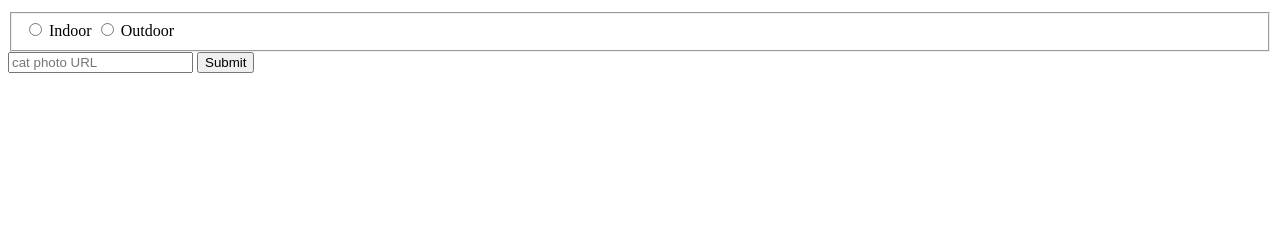
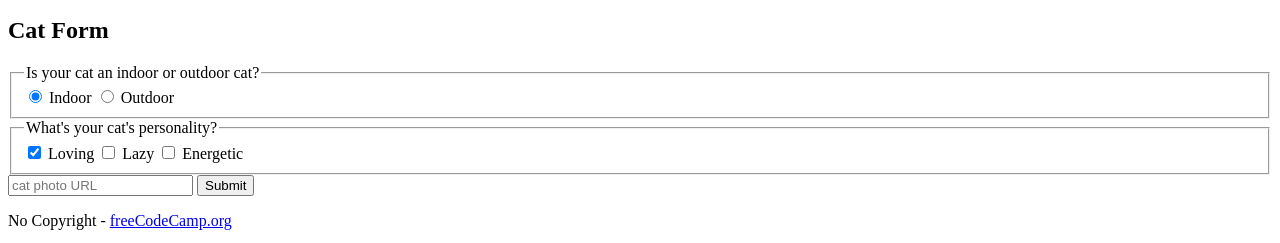
Before and after one commit to achaple0/CatPhotoApp, a plain HTML site: page index.html in a window 1280 px wide. Shown: the part 1445-1688 px from the top of the page. Before the commit the page ends 1534 px from the top, so only its background shows below. Drawn offline with Linux system fonts and the light colour scheme.

Commit message:
Update index.html
Complete Project

```diff
--- a/index.html
+++ b/index.html
@@ -1,4 +1,10 @@
-<html>
+<!DOCTYPE html>
+
+<html lang="en">
+  <head>
+    <meta charset="utf-8"
+    <title>CatPhotoApp</title>
+  </head>
   <body>
     <h1>CatPhotoApp</h1>
     <main>
@@ -35,13 +41,25 @@
         <h2>Cat Form</h2>
         <form action="https://freecatphotoapp.com/submit-cat-photo">
           <fieldset>
-            <label><input id="indoor" type="radio" name="indoor-outdoor" value="indoor"> Indoor</label>
+            <legend>Is your cat an indoor or outdoor cat?</legend>
+            <label><input id="indoor" type="radio" name="indoor-outdoor" value="indoor" checked> Indoor</label>
             <label><input id="outdoor" type="radio" name="indoor-outdoor" value="outdoor"> Outdoor</label>
+          </fieldset>
+          <fieldset>
+            <legend>What's your cat's personality?</legend>
+            <input id="loving" type="checkbox" name="personality" value="loving" checked> <label for="loving">Loving</label>
+            <input id="lazy" type="checkbox" name="personality" value="lazy"> <label for="lazy">Lazy</label>
+            <input id="energetic" type="checkbox" name="personality" value="energetic"> <label for="energetic">Energetic</label>
           </fieldset>
           <input type="text" name="catphotourl" placeholder="cat photo URL" required>
           <button type="submit">Submit</button>
         </form>
       </section>
     </main>
+    <footer>
+      <p>
+        No Copyright - <a href="https://www.freecodecamp.org">freeCodeCamp.org</a>
+      </p>
+    </footer>
   </body>
 </html>
```
